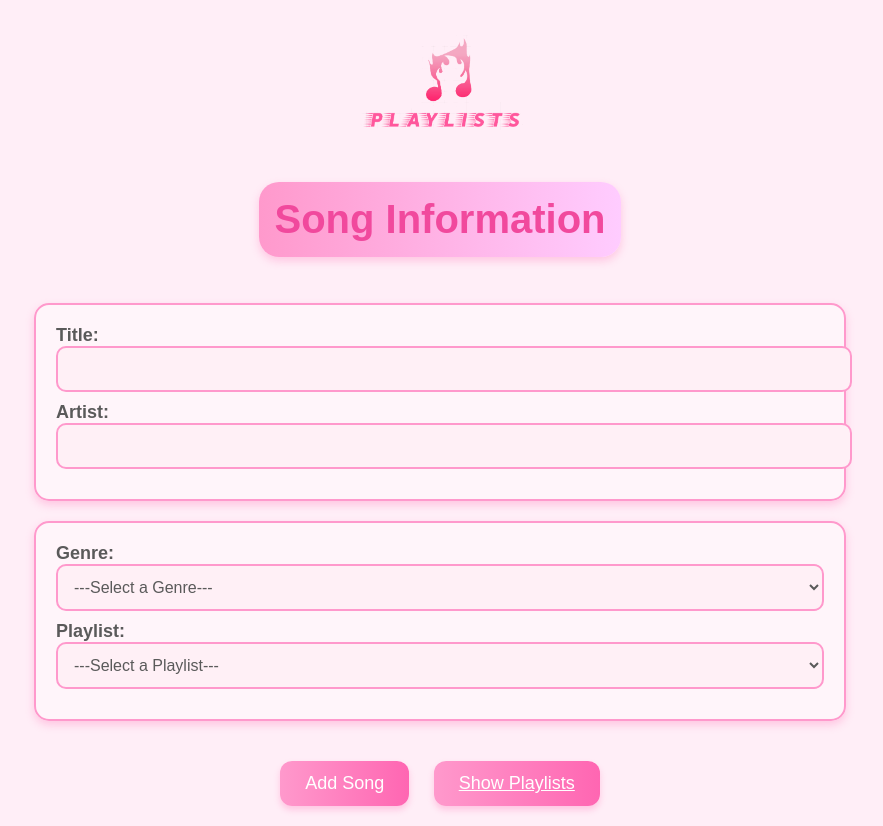
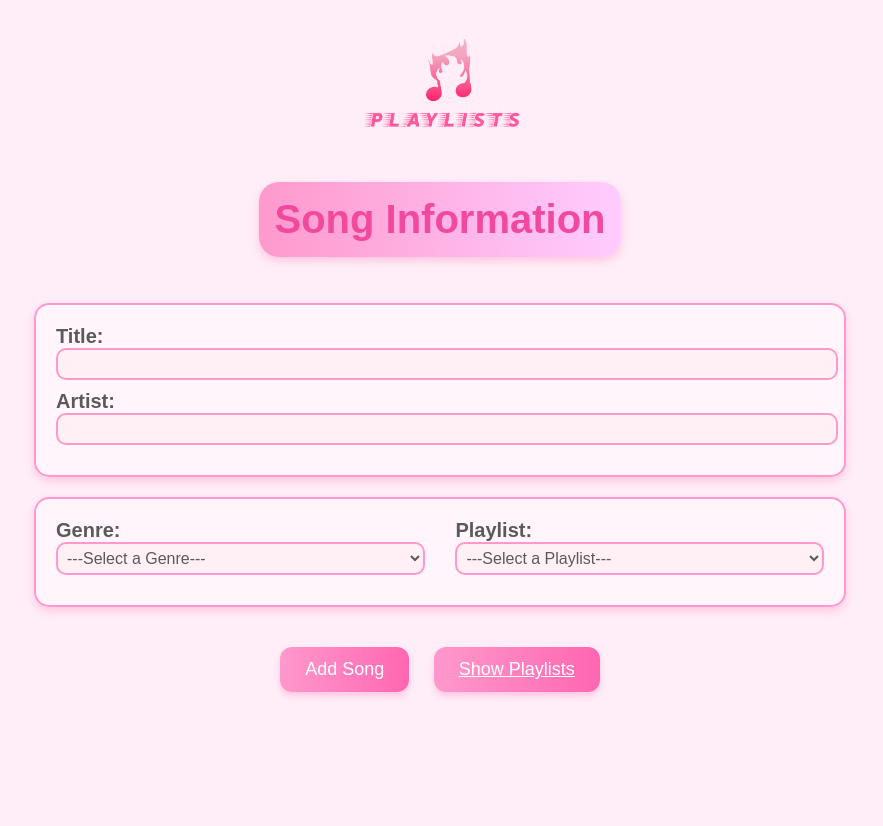
Before and after one commit to Gabby-Moon/Playlist_Organizer, a Node server app: page / in a window 1280 px wide. Shown: the whole page, without its empty margins (200-1083 px from the left). After the commit the page ends 698 px from the top, so only its background shows below. Run offline with Node 20, Linux system fonts and the light colour scheme.

```diff
--- a/public/styles.css
+++ b/public/styles.css
@@ -1,6 +1,6 @@
 /*  Global Styles */
 body {
-    font-family: "Poppins", sans-serif;
+    font-family: "Papyrus", fantasy;
     background-color: #ffeef7;
     color: #5a5a5a;
     margin: 0;
@@ -18,7 +18,7 @@ header {
 
 h1 {
     color: #f1499d;
-    font-size: 2.5rem;
+    font-size: 40px;
     background: linear-gradient(to right, #ff99cc, #ffccff);
     padding: 15px;
     border-radius: 20px;
@@ -48,7 +48,7 @@ fieldset {
 /*  Labels & Inputs */
 label {
     display: block;
-    font-size: 18px;
+    font-size: 20px;
     font-weight: bold;
     text-align: left;
     margin-bottom: 10px;
@@ -56,7 +56,7 @@ label {
 
 input, select {
     width: 100%;
-    padding: 12px;
+    padding: 5px;
     border-radius: 10px;
     border: 2px solid #ff99cc;
     font-size: 16px;
@@ -70,6 +70,15 @@ input:focus, select:focus {
     border-color: #ff69b4;
     background: #ffe5ec;
 }
+fieldset:last-of-type {
+    display: flex;
+    justify-content: space-between;
+    gap: 10px;
+}
+
+fieldset:last-of-type label {
+    width: 48%;
+}
 
 /* Error Messages */
 .err {
@@ -81,6 +90,7 @@ input:focus, select:focus {
 
 /*  Buttons */
 button, .button-class {
+    font-family: "Papyrus", fantasy;
     background: linear-gradient(to right, #ff99cc, #ff66b2);
     color: white;
     padding: 12px 25px;
--- a/public/styles/playlist-styles.css
+++ b/public/styles/playlist-styles.css
@@ -1,6 +1,6 @@
 /*  Global Styles */
 body {
-    font-family: "Poppins", sans-serif;
+    font-family: "Papyrus", fantasy;
     background: linear-gradient(to bottom right, #ffebf0, #ffd6e3);
     color: #5a5a5a;
     margin: 0;
@@ -16,7 +16,7 @@ body {
 /* Page Title */
 h1 {
     color: #ff69b4;
-    font-size: 2.5rem;
+    font-size: 40px;
     background: linear-gradient(to right, #ff99cc, #ffccff);
     padding: 15px;
     border-radius: 20px;
```
Also changed, not shown: 1 other file.
